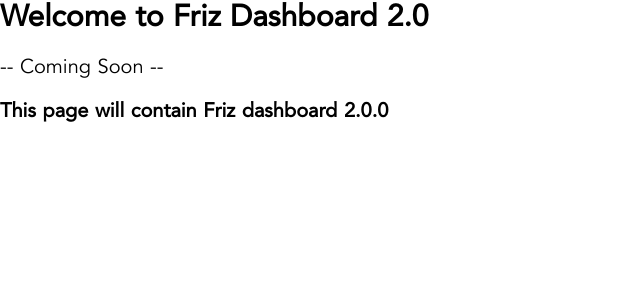
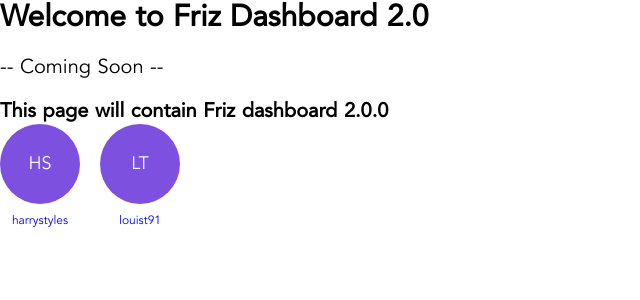
Before and after one commit to ClarissaAudrey/pinia-persisted-issue, a Vue app: page / in a window 1280 px wide. Shown: the top 300 px of the page, without its empty margins (0-640 px from the left). Built offline with nearby package versions, Linux system fonts and the light colour scheme.

Commit message:
feat(dashboard): Update home screen

```diff
--- a/src/views/HomeScreen.vue
+++ b/src/views/HomeScreen.vue
@@ -2,9 +2,44 @@
   <div class="home">
     <WelcomeFriz msg="Welcome to Friz Dashboard 2.0" />
     <h1>This page will contain Friz dashboard 2.0.0</h1>
+    <div class="home-users">
+      <div
+        class="home-users-profile"
+        v-for="(profile, index) in USER_PROFILES"
+        :key="index"
+      >
+        <router-link
+          class="no-decoration"
+          :to="{ name: 'UserScreen', params: { username: profile.username } }"
+        >
+          <UserProfileCompact
+            :initial="profile.initial"
+            :username="profile.username"
+          />
+        </router-link>
+      </div>
+    </div>
   </div>
 </template>
 
 <script setup lang="ts">
 import WelcomeFriz from "@/components/WelcomeFriz.vue";
+import UserProfileCompact from "@/components/UserProfileCompact.vue";
+import { USER_PROFILES } from "@/common/mockData";
 </script>
+
+<style lang="scss">
+.home {
+  &-users {
+    display: flex;
+
+    &-profile {
+      margin-right: 2rem;
+
+      &:last-of-type {
+        margin-right: 0;
+      }
+    }
+  }
+}
+</style>
```
